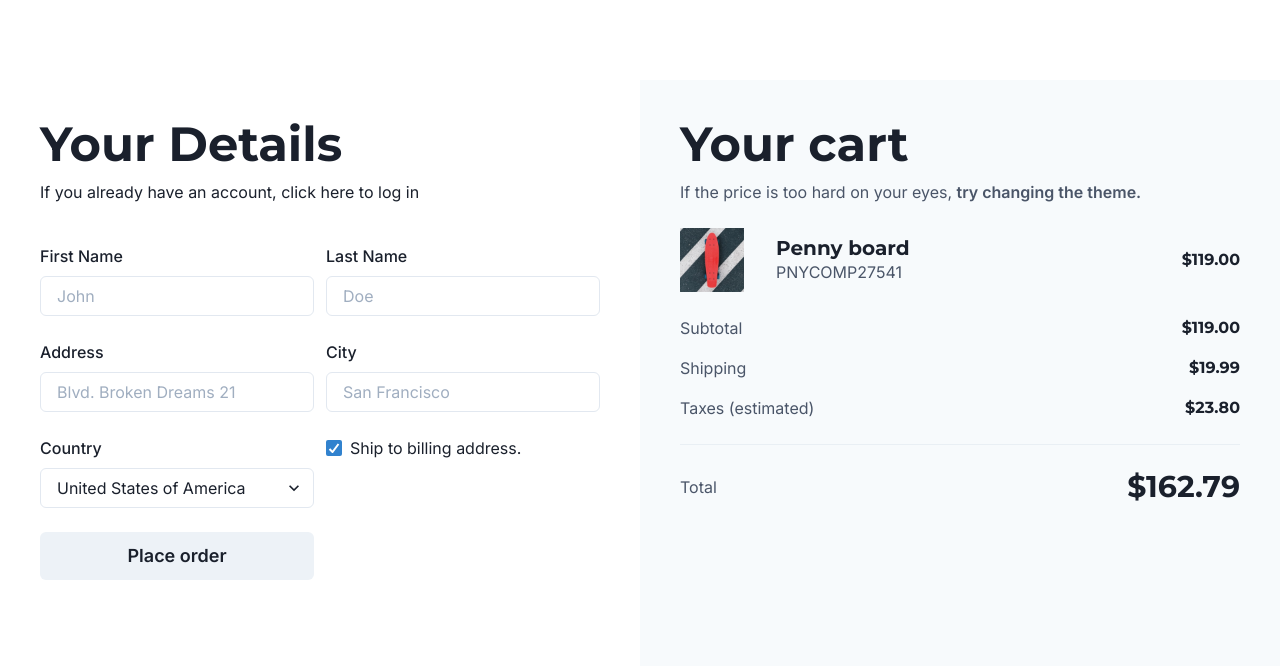
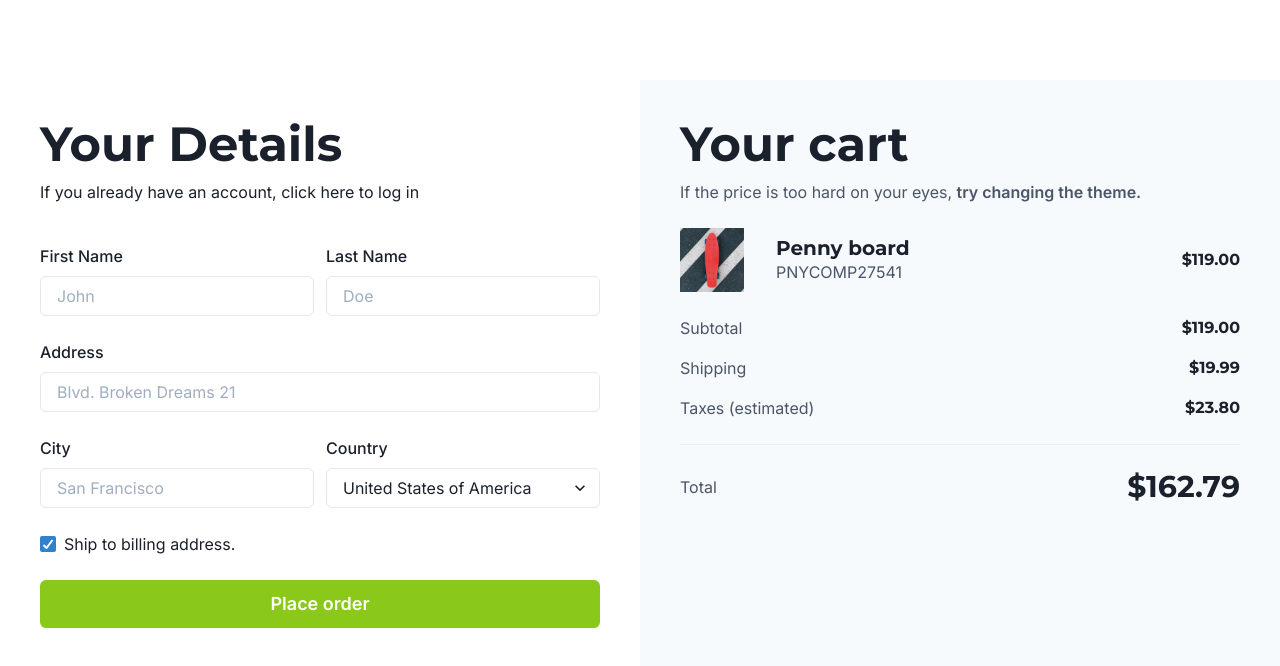
Before and after one commit to maugares/chakraui-egghead-tutorial, a Next.js app: page / in a window 1280 px wide. Shown: the top 666 px of the page. Built offline with nearby package versions, Linux system fonts and the light colour scheme.

Commit message:
Fix wrong colSpans

```diff
--- a/src/Details/Form.tsx
+++ b/src/Details/Form.tsx
@@ -27,7 +27,7 @@ const Form = () => {
           <Input placeholder='Doe' />
         </FormControl>
       </GridItem>
-      <GridItem colSpan={colSpan}>
+      <GridItem colSpan={2}>
         <FormControl>
           <FormLabel>Address</FormLabel>
           <Input placeholder='Blvd. Broken Dreams 21' />
@@ -50,11 +50,11 @@ const Form = () => {
           </Select>
         </FormControl>
       </GridItem>
-      <GridItem colSpan={colSpan}>
+      <GridItem colSpan={2}>
         <Checkbox defaultChecked>Ship to billing address.</Checkbox>
       </GridItem>
-      <GridItem colSpan={colSpan}>
-        <Button size='lg' width='full'>
+      <GridItem colSpan={2}>
+        <Button size='lg' width='full' colorScheme='brand'>
           Place order
         </Button>
       </GridItem>
```
